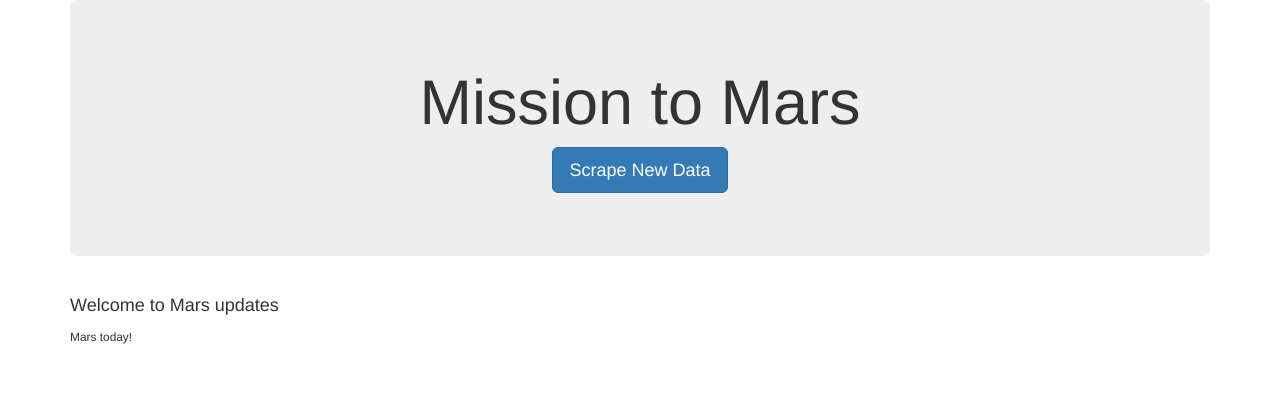
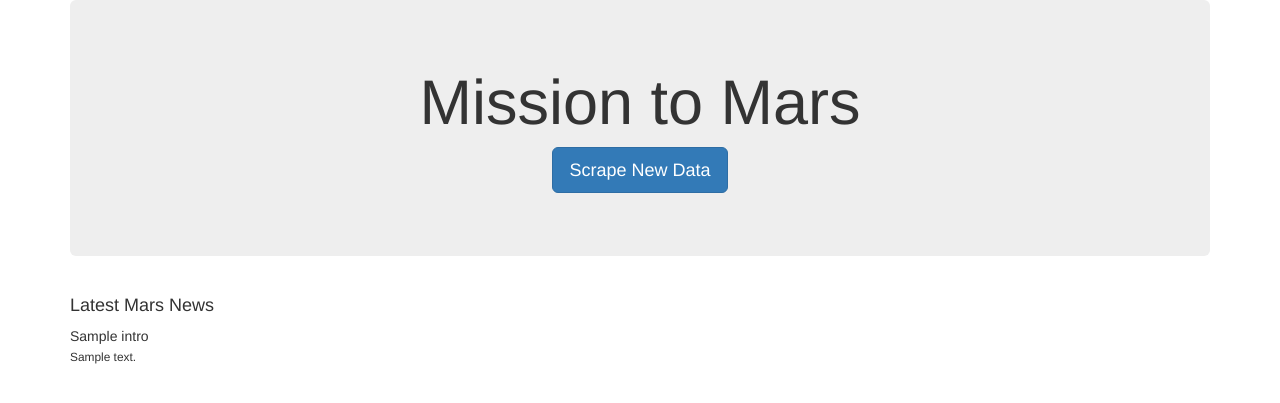
Before and after one commit to IrinaUX/web-scraping-challenge, a Flask app: page / in a window 1280 px wide. Shown: the top 403 px of the page. Run offline with Flask 2, Linux system fonts and the light colour scheme; a database or web service that is not in the repository returns one stand-in record (values such as "Sample title"); some libraries are stand-ins or nearby versions.

Commit message:
Add intro to MongoDB - mars_db database. Add intro collection with scraped data from mars news website. Return and publish the information on the index.html page.

```diff
--- a/app.py
+++ b/app.py
@@ -1,28 +1,57 @@
 from flask import Flask, render_template, redirect
 from flask_pymongo import PyMongo
-import scrape_craigslist
+import scrape_mars
+import pymongo
 
 app = Flask(__name__)
+
+# Create connection variable
+conn = 'mongodb://localhost:27017'
+
+# Pass connection to the pymongo instance.
+client = pymongo.MongoClient(conn)
+
+# Connect to a database. Will create one if not already available.
+db = client.mars_db
+
+# Drops collection if available to remove duplicates
+db.intro.drop()
+
+# Insert data into the database
+db.intro.insert_many(
+    [
+        {
+            'Title': 'Jessica',
+            'position': 'Point Guard'
+        },
+        {
+            'player': 'Mark',
+            'position': 'Center'
+        }
+    ]
+)
+
+
 
 # Use flask_pymongo to set up mongo connection
 app.config["MONGO_URI"] = "mongodb://localhost:27017/mars_db"
 mongo = PyMongo(app)
 
 # Or set inline
-# mongo = PyMongo(app, uri="mongodb://localhost:27017/craigslist_app")
+# mongo = PyMongo(app, uri="mongodb://localhost:27017/mars_db")
 
 
 @app.route("/")
 def index():
-    listings = mongo.db.listings.find_one()
-    return render_template("index.html", listings=listings)
+    intro = mongo.db.intro.find_one()
+    return render_template("index.html", intro=intro)
 
 
 @app.route("/scrape")
 def scraper():
-    listings = mongo.db.listings
-    listings_data = scrape_craigslist.scrape()
-    listings.update({}, listings_data, upsert=True)
+    intro = mongo.db.intro
+    intro_data = scrape_mars.scrape()
+    intro.update({}, intro_data, upsert=True)
     return redirect("/", code=302)
 
 
--- a/scrape_mars.py
+++ b/scrape_mars.py
@@ -4,6 +4,8 @@ import requests
 from splinter import Browser
 from selenium import webdriver
 import pandas as pd
+from flask import Flask, render_template
+import pymongo
 
 def init_browser():
     # @NOTE: Replace the path with your actual path to the chromedriver
@@ -22,7 +24,7 @@ def scrape():
     soup = BeautifulSoup(html, "html.parser")
 
     # Get the content title
-    mars_dict["article title"] = browser.find_by_css("div.content_title a").text
-    mars_dict["article body"] = soup.find('div', class_='article_teaser_body').text
+    mars_dict["title"] = browser.find_by_css("div.content_title a").text
+    mars_dict["body"] = soup.find('div', class_='article_teaser_body').text
 
     return mars_dict
--- a/templates/index.html
+++ b/templates/index.html
@@ -20,8 +20,9 @@
     <!-- Mars data -->
     <div class="row" id="craiglist-listings">
       <div class="col-md-12">
-        <h4 class="heading">Welcome to Mars updates</h4>
-        <small>Mars today!</small>
+        <h4 class="heading">Latest Mars News</h4>
+        <large>{{intro.title}}</large><br>
+        <small>{{intro.body}}</small>
       </div>
     </div>
 
```
Also changed, not shown: scrape_craigslist.py (deleted, +0 -25 lines), images/md1_intro-coll.png (added).
